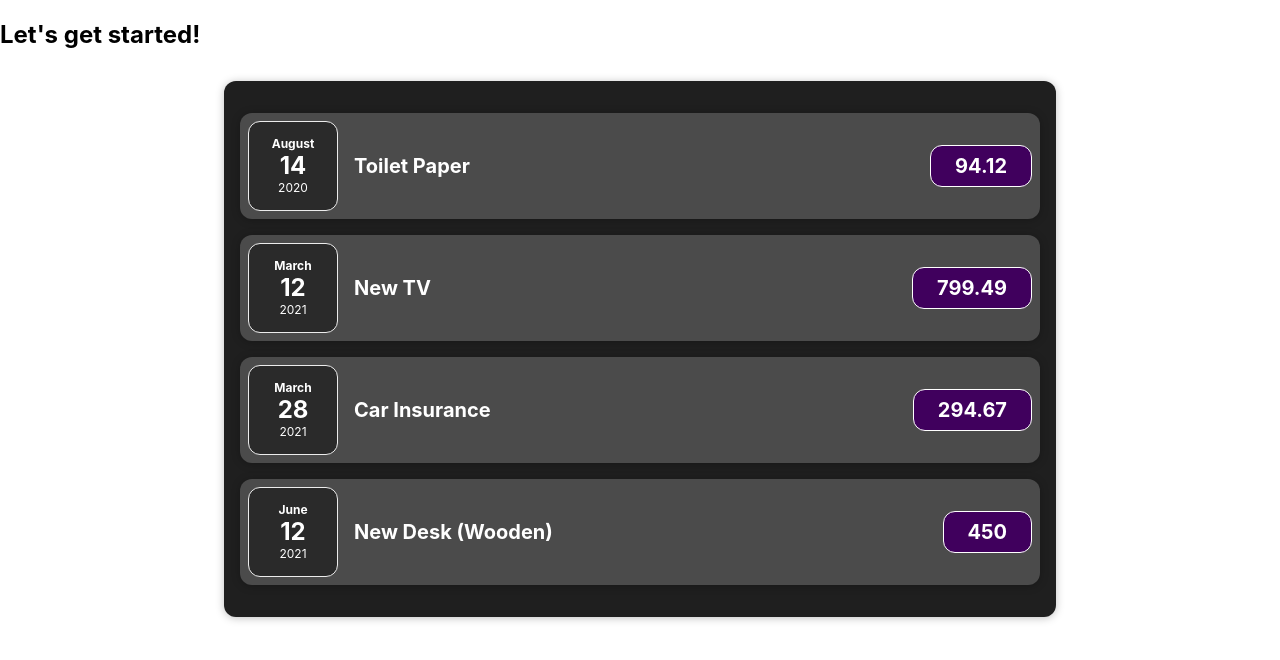
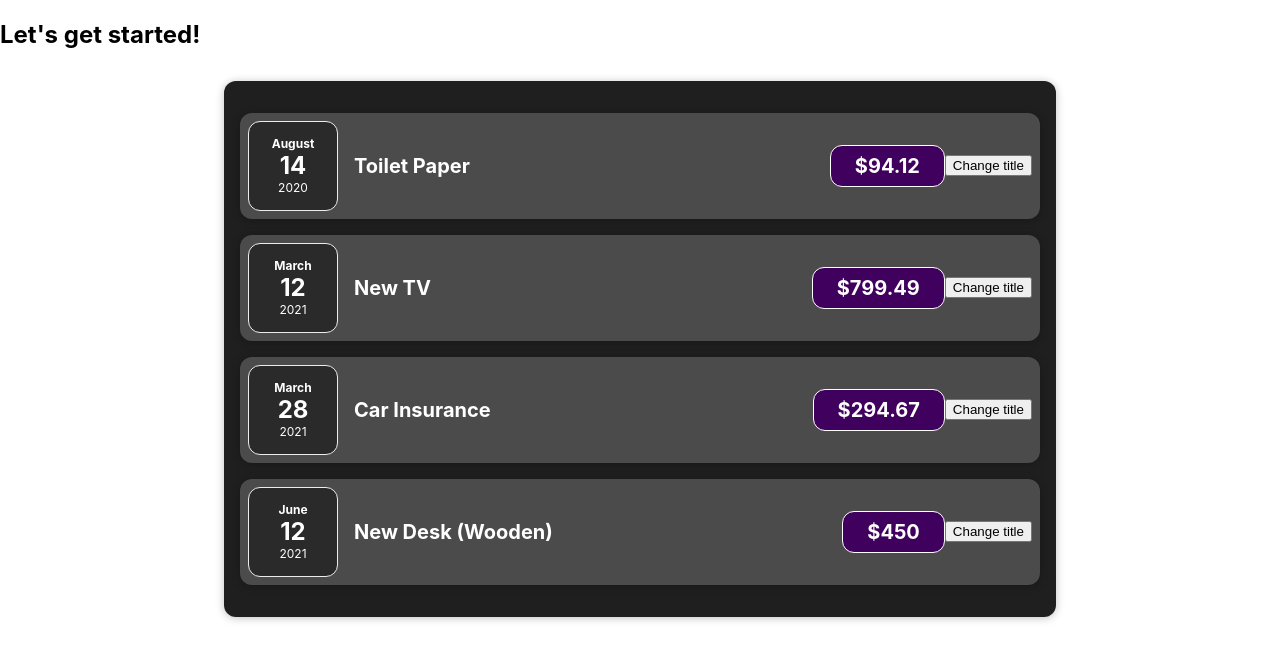
Before and after one commit to vsheva/react-expense-tracker, a React (Create React App) app: page / in a window 1280 px wide. Shown: the top 660 px of the page. Built offline with nearby package versions, Linux system fonts and the light colour scheme.

Commit message:
Add State

```diff
--- a/src/components/Expenses/ExpenseItem.js
+++ b/src/components/Expenses/ExpenseItem.js
@@ -1,17 +1,29 @@
+import  {useState} from "react";
 import ExpenseDate from './ExpenseDate'
 import Card from '../UI/Card'
 import './ExpenseItem.css'
 
 
-function ExpenseItem(props) {
+let ExpenseItem =(props)=> {
+
+    let[title, setTitle] =useState(props.title)
+
+    let clickHandler =()=>{
+        setTitle("Super!!!");
+
+        console.log(title)
+
+
+    }
 
     return (
         <Card className="expense-item">
         <ExpenseDate date={props.date} />
         <div className="expense-item__description">
-            <h2>{props.title}</h2>
-            <div className="expense-item__price">{props.amount}</div>
+            <h2>{title}</h2>
+            <div className="expense-item__price">${props.amount}</div>
         </div>
+            <button onClick={clickHandler}>Change title</button>
     </Card>);
 
 }
```
